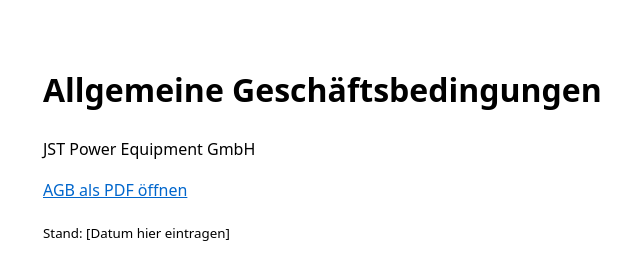
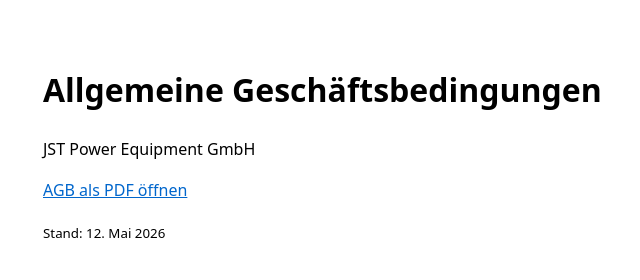
Before and after one commit to hsaleem-jst/jst-agb, a plain HTML site: page index.html in a window 1280 px wide. Shown: the full height of the page, 247-887 px from the left. Drawn offline with Linux system fonts and the light colour scheme.

Commit message:
Update index.html

```diff
--- a/index.html
+++ b/index.html
@@ -12,6 +12,6 @@
   <h1>Allgemeine Geschäftsbedingungen</h1>
   <p>JST Power Equipment GmbH</p>
   <p><a href="agb.pdf">AGB als PDF öffnen</a></p>
-  <p><small>Stand: [Datum hier eintragen]</small></p>
+  <p><small>Stand: 12. Mai 2026</small></p>
 </body>
 </html>
```
